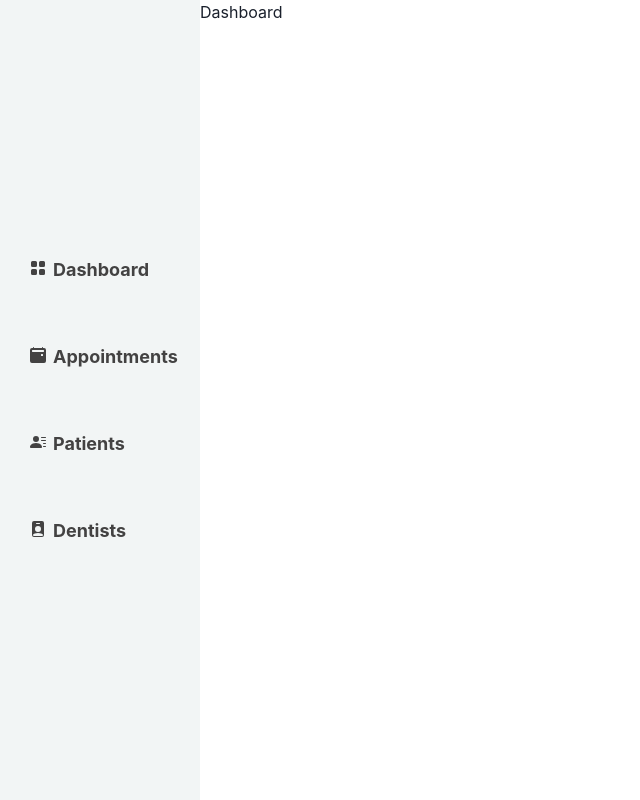
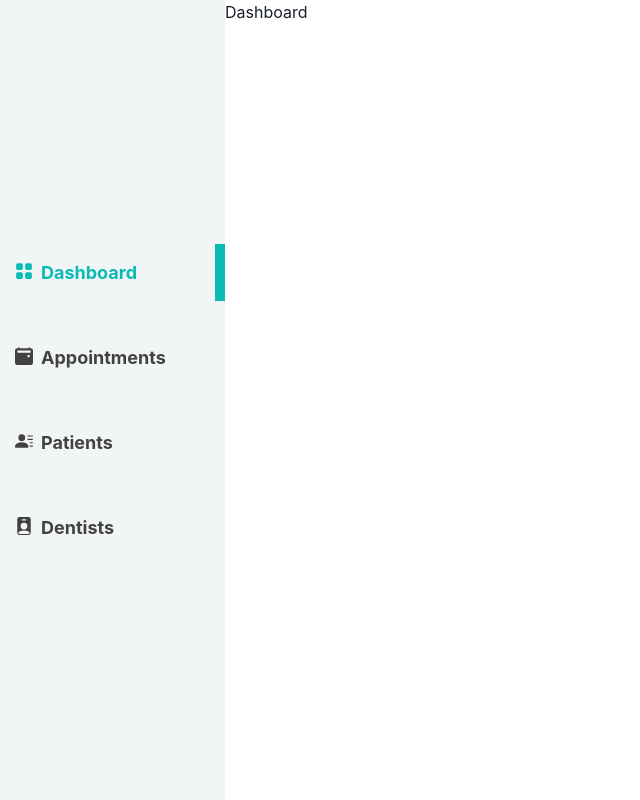
Before and after one commit to abigail221b/dentalClinic_frontend, a React (Create React App) app: page / in a window 1280 px wide. Shown: the whole page, without its empty margins (0-640 px from the left). Built offline with nearby package versions, Linux system fonts and the light colour scheme.

Commit message:
Style sidebar links Add onClick handler to highlight the selected dashboard. Uses LinkBox and LinkOverlay to handle react routing.

```diff
--- a/src/components/Sidebar.js
+++ b/src/components/Sidebar.js
@@ -1,45 +1,72 @@
 import { Link as RouterLink } from "react-router-dom";
-import { Box, Flex, Link, Text } from "@chakra-ui/react";
+import { Box, Flex, HStack, Link, LinkBox, LinkOverlay, Stack, Text } from "@chakra-ui/react";
 import { BsGridFill, BsPersonBadgeFill, BsFillCalendar2EventFill, BsFillPersonLinesFill } from "react-icons/bs";
+import { useState } from "react";
 
 function Sidebar() {
 
+    const [selectedDashboard, setSelectedDashboard] = useState(dashboards.DASHBOARD);
+
     return (
         <Flex style={ styles.sidebar }>
-            <Box>
-                <Flex style={ styles.link }>
+            <Stack gap="7">
+                <LinkBox
+                    as={ RouterLink }
+                    to="/"
+                    onClick={() => setSelectedDashboard(dashboards.DASHBOARD)}
+                    style={{...styles.link, ...(selectedDashboard === dashboards.DASHBOARD && styles.selectedLink )}}>
+                    <LinkOverlay>
+                        <HStack>
                             <Box style={ styles.icon }>
-                        <BsGridFill/>
+                                <BsGridFill />
                             </Box>
-                    <Text style={ styles.text }>
-                        <Link as={ RouterLink } to="/">Dashboard</Link>
-                    </Text>
-                </Flex>
-                <Flex style={ styles.link }>
+                            <Text>{ dashboards.DASHBOARD }</Text>
+                        </HStack>
+                    </LinkOverlay>
+                </LinkBox>
+                <LinkBox
+                    as={ RouterLink }
+                    to="/appointments"
+                    onClick={() => setSelectedDashboard(dashboards.APPOINTMENTS)}
+                    style={{...styles.link, ...(selectedDashboard === dashboards.APPOINTMENTS && styles.selectedLink )}}>
+                    <LinkOverlay>
+                        <HStack>
                             <Box style={ styles.icon }>
                                 <BsFillCalendar2EventFill />
                             </Box>
-                    <Text style={ styles.text }>
-                        <Link as={ RouterLink } to="/appointments">Appointments</Link>
-                    </Text>
-                </Flex>
-                <Flex style={ styles.link }>
+                            <Text>{ dashboards.APPOINTMENTS }</Text>
+                        </HStack>
+                    </LinkOverlay>
+                </LinkBox>
+                <LinkBox
+                    as={ RouterLink }
+                    to="/patients"
+                    onClick={() => setSelectedDashboard(dashboards.PATIENTS)}
+                    style={{...styles.link, ...(selectedDashboard === dashboards.PATIENTS && styles.selectedLink )}}>
+                    <LinkOverlay>
+                        <HStack>
                             <Box style={ styles.icon }>
                                 <BsFillPersonLinesFill />
                             </Box>
-                    <Text style={ styles.text }>
-                        <Link as={ RouterLink } to="/patients">Patients</Link>
-                    </Text>
-                </Flex>
-                <Flex style={ styles.link }>
+                            <Text>{ dashboards.PATIENTS }</Text>
+                        </HStack>
+                    </LinkOverlay>
+                </LinkBox>
+                <LinkBox
+                    as={ RouterLink }
+                    to="/dentists"
+                    onClick={() => setSelectedDashboard(dashboards.DENTISTS)}
+                    style={{...styles.link, ...(selectedDashboard === dashboards.DENTISTS && styles.selectedLink )}}>
+                    <LinkOverlay>
+                        <HStack>
                             <Box style={ styles.icon }>
                                 <BsPersonBadgeFill />
                             </Box>
-                    <Text style={ styles.text }>
-                        <Link as={ RouterLink } to="/dentists">Dentists</Link>
-                    </Text>
-                </Flex>
-            </Box>
+                            <Text>{ dashboards.DENTISTS }</Text>
+                        </HStack>
+                    </LinkOverlay>
+                </LinkBox>
+            </Stack>
 
         </Flex>
     );
@@ -47,7 +74,7 @@ function Sidebar() {
 
 const styles = {
     sidebar: {
-        width: "200px",
+        width: "225px",
         height: "100vh",
         flexDirection: "column",
         justifyContent: "center",
@@ -59,14 +86,22 @@ const styles = {
         top: "-2px"
     },
     link: {
-        padding: "30px",
+        padding: "15px",
         gap: "7px",
-        alignItems: "center",
-    },
-    text: {
         fontSize: "large",
         fontWeight: "bold"
+    },
+    selectedLink: {
+        color: "#0abab5",
+        borderRight: "10px solid #0abab5"
     }
 };
 
+const dashboards = {
+    DASHBOARD: "Dashboard",
+    APPOINTMENTS: "Appointments",
+    PATIENTS: "Patients",
+    DENTISTS: "Dentists"
+}
+
 export default Sidebar;
```
Lines whose indentation alone changed are shown as unchanged.
